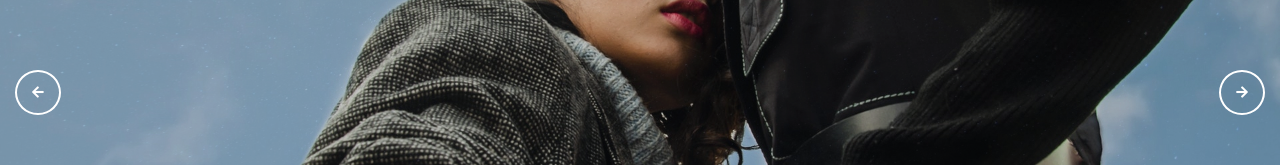
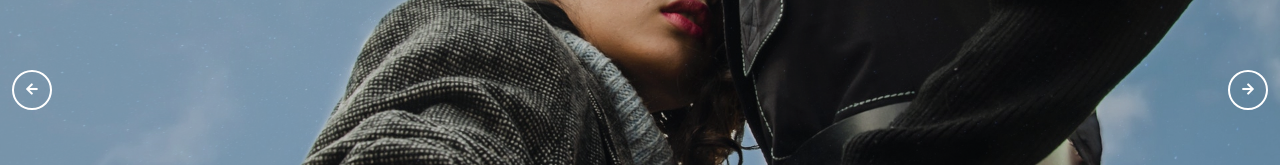
Before and after one commit to arifayanidowu/gallery-slider, a plain HTML site: page index.html in a window 1280 px wide. Shown: the part 330-495 px from the top of the page. Drawn offline with Linux system fonts and the light colour scheme.

Commit message:
main.scss Updated

```diff
--- a/scss/main.scss
+++ b/scss/main.scss
@@ -21,7 +21,7 @@ $xl: map-get($var, large-screen);
 html {
   font-size: 62.5%;
   box-sizing: border-box;
-  @include responsiv-mobile($md) {
+  @include responsiv-mobile($lg) {
     font-size: 50%;
   }
 }
```
Also changed, not shown: css/main.css, 1 other file.
